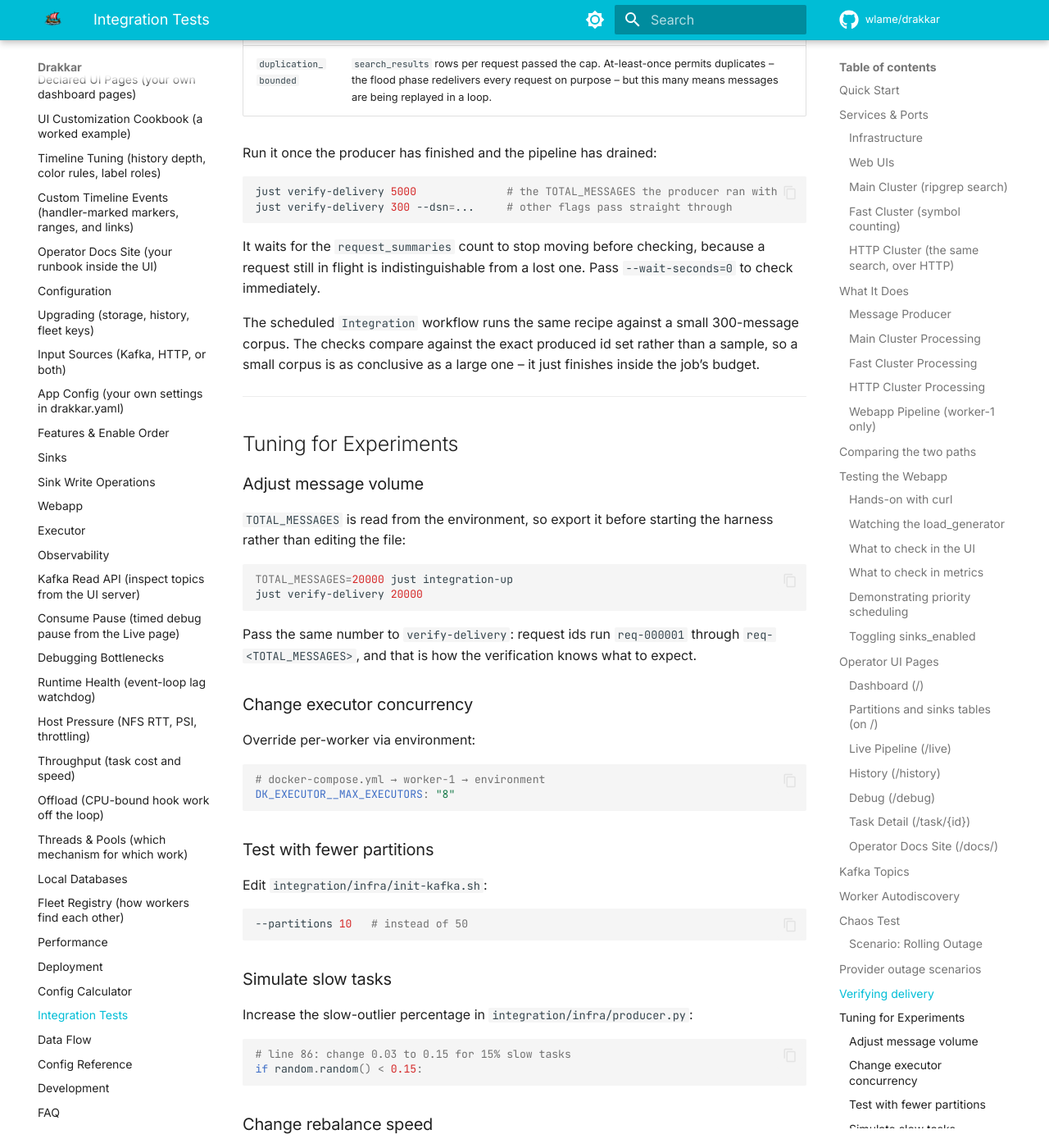
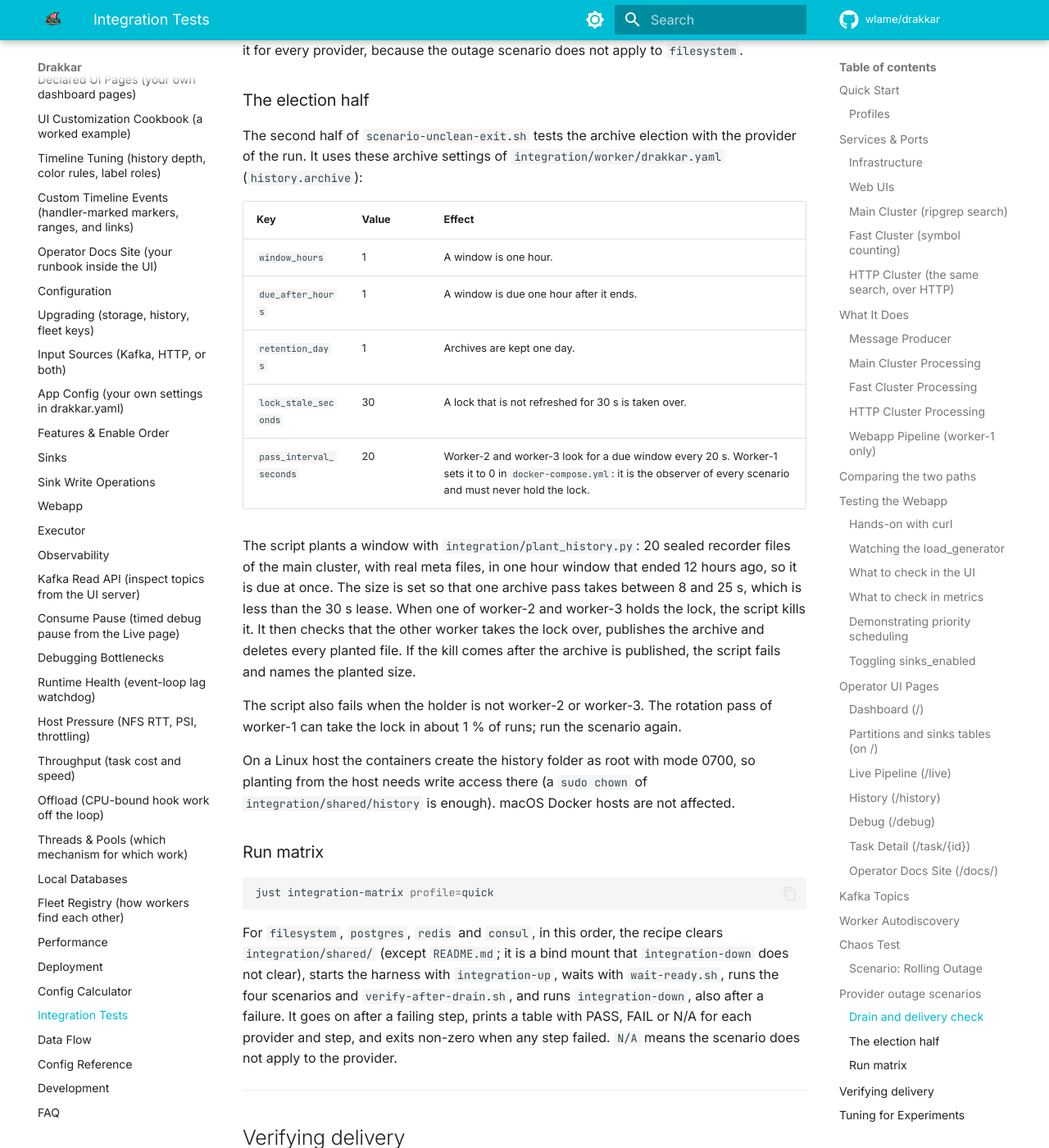
Before and after one commit to wlame/drakkar, an MkDocs documentation site: the page built from docs/integration.md, in a window 1280 px wide and 1400 px high, scrolled down 15430 px. Shown: the whole window at 82% size. Built offline with MkDocs 1.6.1 and Material for MkDocs 9.7.7, drawn with Linux system fonts in a browser that asks for light colours; comment, search, counter and statistics services are not loaded; some of the changed text lies outside the part shown.

Commit message:
Add a readiness wait and a run matrix to the harness.

````diff
--- a/docs/integration.md
+++ b/docs/integration.md
@@ -26,6 +26,24 @@
 ```bash
 docker-compose down -v
 ```
+
+### Profiles
+
+`just integration-up` takes a profile that sets the size of the run:
+
+| Profile | Messages | Use it for |
+|---------|----------|------------|
+| `full` (default) | 5000, repeat counts as given | The long soak. A run with a service-backed provider takes about two hours. |
+| `quick` | 1000, repeat counts scaled by 0.2 (`REPEAT_SCALE=0.2`) | Development checks and the run matrix. Every producer phase stays, with less work in each. |
+
+```bash
+just integration-up provider=redis profile=quick
+```
+
+A value of `TOTAL_MESSAGES` or `REPEAT_SCALE` that is already in your
+environment wins over the profile. The scenario scripts read the message
+total from the running producer, so a profile cannot disagree with the
+checks.
 
 ---
 
@@ -552,7 +570,12 @@
 failure. You can also run one script alone, for example
 `HARNESS_PROVIDER=redis integration/scenario-secrets.sh`.
 
-A run with `postgres`, `redis` or `consul` takes about two hours: the producer sends
+`just integration-scenarios` first runs `integration/wait-ready.sh`. It
+returns when worker-1 lists worker-2 and worker-3 online, and it fails after
+300 seconds and prints the last list it saw. The scenarios start only after
+that.
+
+A run with `postgres`, `redis` or `consul` and the `full` profile takes about two hours: the producer sends
 for about 20 minutes, and the main cluster then needs an hour or more to
 work off the backlog before `just verify-delivery` can check it. The outage
 scenario allows up to two hours for that drain. With `filesystem` the outage
@@ -562,11 +585,66 @@
 |--------|--------------|----------------|
 | `scenario-service-outage.sh` | Pauses the service of the provider (`postgres-fleet`, `redis-fleet` or `consul-fleet`) for 90 s, twice: the second pause starts after the recovery from the first. A paused container keeps its connections open and answers nothing. When `consul-fleet` resumes, it ends at once every session whose TTL ran out during the pause, so the workers create new sessions. | For each pause: within 40 s the registry breaker of worker-1 opens (`drakkar_provider_breaker_open{feature="registry",provider="<provider>"}` is 1), within 60 s of the unpause it is closed and worker-1 lists worker-2 and worker-3 online, and no worker restarts. The second pause shows that the first one left nothing behind that keeps the next calls from reaching their time limit. Once the producer has printed `PRODUCER_DONE` and the main cluster has worked off its backlog (consumer lag 0, an hour or more after the flood phase), `just verify-delivery` passes. With `filesystem` it does not apply: there is no service to pause. |
 | `scenario-worker-cut-off.sh` | Disconnects worker-3 from the Compose network for 90 s. | With `postgres` or `redis`, worker-1 lists worker-3 offline within 30 s, because worker-3 cannot reach the provider's service and its card gets old. (The check waits for the verdict: a card 30 s old is deleted, and worker-3 would then be missing from the list rather than offline.) With `consul`, worker-3 is missing from worker-1's list, or listed offline, within 30 s (the check accepts both): it cannot renew its session, and Consul deletes the card when the session ends. After the reconnect, worker-3 finds that its session has ended and publishes with a new one. With `filesystem` worker-3 stays online, because its card goes through the shared folder and not the network. worker-3's completed-task counter does not go down, worker-3 is online again within 20 s of the reconnect, and no worker restarts. |
-| `scenario-unclean-exit.sh` | Kills worker-2, which cannot withdraw its card. With `consul` it starts worker-2 again at once. | With `filesystem`, `postgres` or `redis`: within 20 s worker-1 lists worker-2 offline, and within 45 s of the kill the card is deleted. After a start, worker-2 is online within 20 s with a new `instance`. With `consul`: the card is still held by the session of the killed worker, which lives until its TTL runs out. The new worker-2 takes the card over: within 10 s of the start (one heartbeat, one refresh and 5 s) worker-1 lists it with a new `instance`, and the agent log shows that the new worker-2 destroyed the old session, which did not end by its TTL. When the host starts the worker too slowly for that, the scenario fails and names the measured times. The takeover of an archive lock is skipped: the archive pass runs only after a recorder rotation, which is at least one hour; the election test kit covers it. |
+| `scenario-unclean-exit.sh` | Kills worker-2, which cannot withdraw its card. With `consul` it starts worker-2 again at once. | With `filesystem`, `postgres` or `redis`: within 20 s worker-1 lists worker-2 offline, and within 45 s of the kill the card is deleted. After a start, worker-2 is online within 20 s with a new `instance`. With `consul`: the card is still held by the session of the killed worker, which lives until its TTL runs out. The new worker-2 takes the card over: within 10 s of the start (one heartbeat, one refresh and 5 s) worker-1 lists it with a new `instance`, and the agent log shows that the new worker-2 destroyed the old session, which did not end by its TTL. When the host starts the worker too slowly for that, the scenario fails and names the measured times. The second half tests the archive election; see [The election half](#the-election-half). |
 | `scenario-secrets.sh` | Reads the config reference and the metrics page of each main-cluster worker, and their logs. | None of them contains the password of the Postgres DSN or of the Redis URL (`drakkar:drakkar@`, `postgresql://drakkar:`, `redis://drakkar:`) or the Consul token, and the config reference lists the three connections, with `connections.consul.main.token` masked. Runs with every provider. |
 
 The scenarios change the harness (a killed and restarted worker, a paused
 service), so run `just integration-down` before the next run.
+
+### Drain and delivery check
+
+`integration/verify-after-drain.sh` waits until the producer printed
+`PRODUCER_DONE` and the consumer lag of the main cluster is 0. Then it runs
+`just verify-delivery` with the message total of the producer. The outage
+scenario calls it at its end. The run matrix calls it for every provider,
+because the outage scenario does not apply to `filesystem`.
+
+### The election half
+
+The second half of `scenario-unclean-exit.sh` tests the archive election
+with the provider of the run. It uses these archive settings of
+`integration/worker/drakkar.yaml` (`history.archive`):
+
+| Key | Value | Effect |
+|-----|-------|--------|
+| `window_hours` | 1 | A window is one hour. |
+| `due_after_hours` | 1 | A window is due one hour after it ends. |
+| `retention_days` | 1 | Archives are kept one day. |
+| `lock_stale_seconds` | 30 | A lock that is not refreshed for 30 s is taken over. |
+| `pass_interval_seconds` | 20 | Worker-2 and worker-3 look for a due window every 20 s. Worker-1 sets it to 0 in `docker-compose.yml`: it is the observer of every scenario and must never hold the lock. |
+
+The script plants a window with `integration/plant_history.py`: 20 sealed
+recorder files of the main cluster, with real meta files, in one hour window
+that ended 12 hours ago, so it is due at once. The size is set so that one
+archive pass takes between 8 and 25 s, which is less than the 30 s lease.
+When one of worker-2 and worker-3 holds the lock, the script kills it. It
+then checks that the other worker takes the lock over, publishes the archive
+and deletes every planted file. If the kill comes after the archive is
+published, the script fails and names the planted size.
+
+The script also fails when the holder is not worker-2 or worker-3. The
+rotation pass of worker-1 can take the lock in about 1 % of runs; run the
+scenario again.
+
+On a Linux host the containers create the history folder as root with mode
+0700, so planting from the host needs write access there (a `sudo chown`
+of `integration/shared/history` is enough). macOS Docker hosts are not
+affected.
+
+### Run matrix
+
+```bash
+just integration-matrix profile=quick
+```
+
+For `filesystem`, `postgres`, `redis` and `consul`, in this order, the recipe
+clears `integration/shared/` (except `README.md`; it is a bind mount that
+`integration-down` does not clear), starts the harness with
+`integration-up`, waits with `wait-ready.sh`, runs the four scenarios and
+`verify-after-drain.sh`, and runs `integration-down`, also after a failure. It
+goes on after a failing step, prints a table with PASS, FAIL or N/A for each
+provider and step, and exits non-zero when any step failed. `N/A` means the
+scenario does not apply to the provider.
 
 ---
 
````
Also changed, not shown: AGENTS.md (+1 -0 lines), CHANGELOG.md (+3 -0 lines), integration/shared/README.md (+7 -3 lines), 7 other files.
